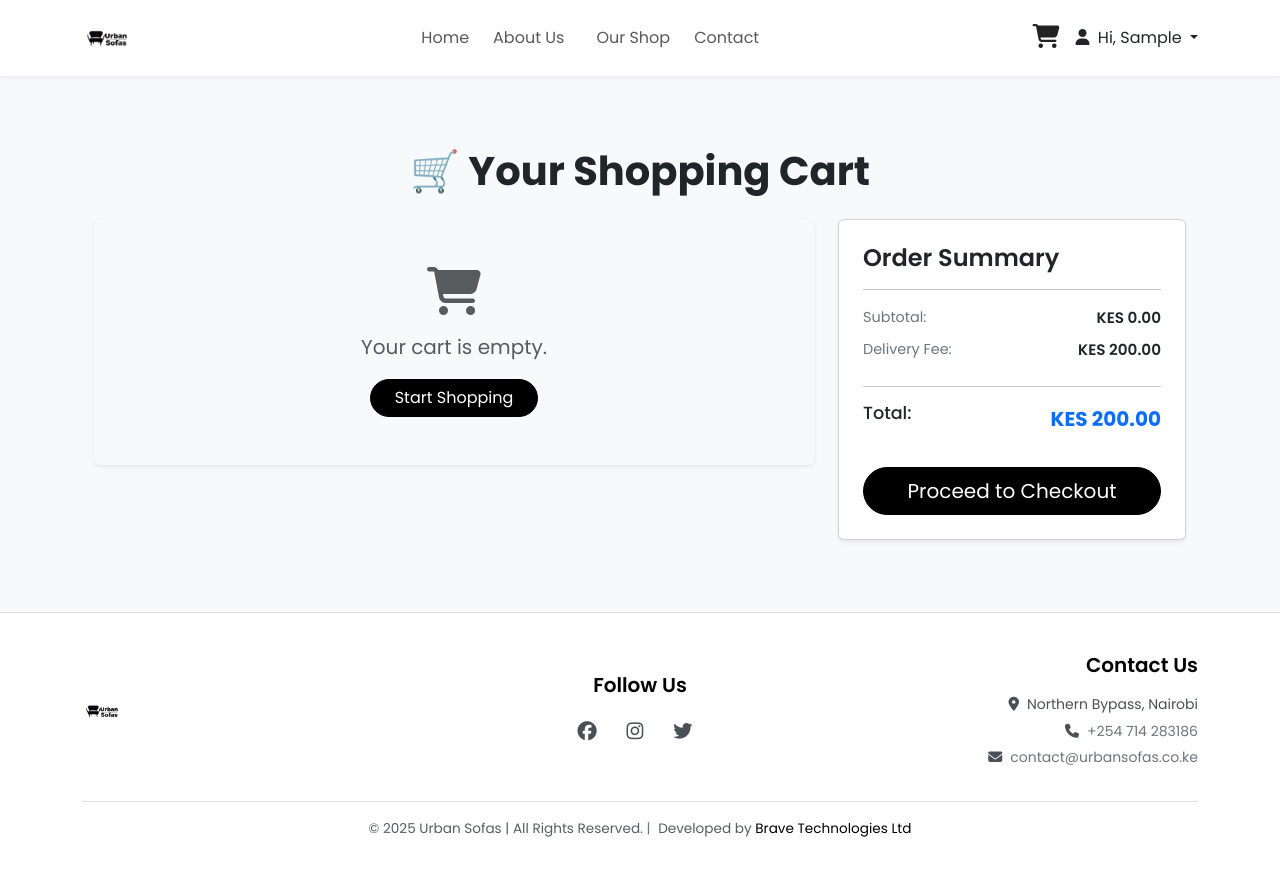
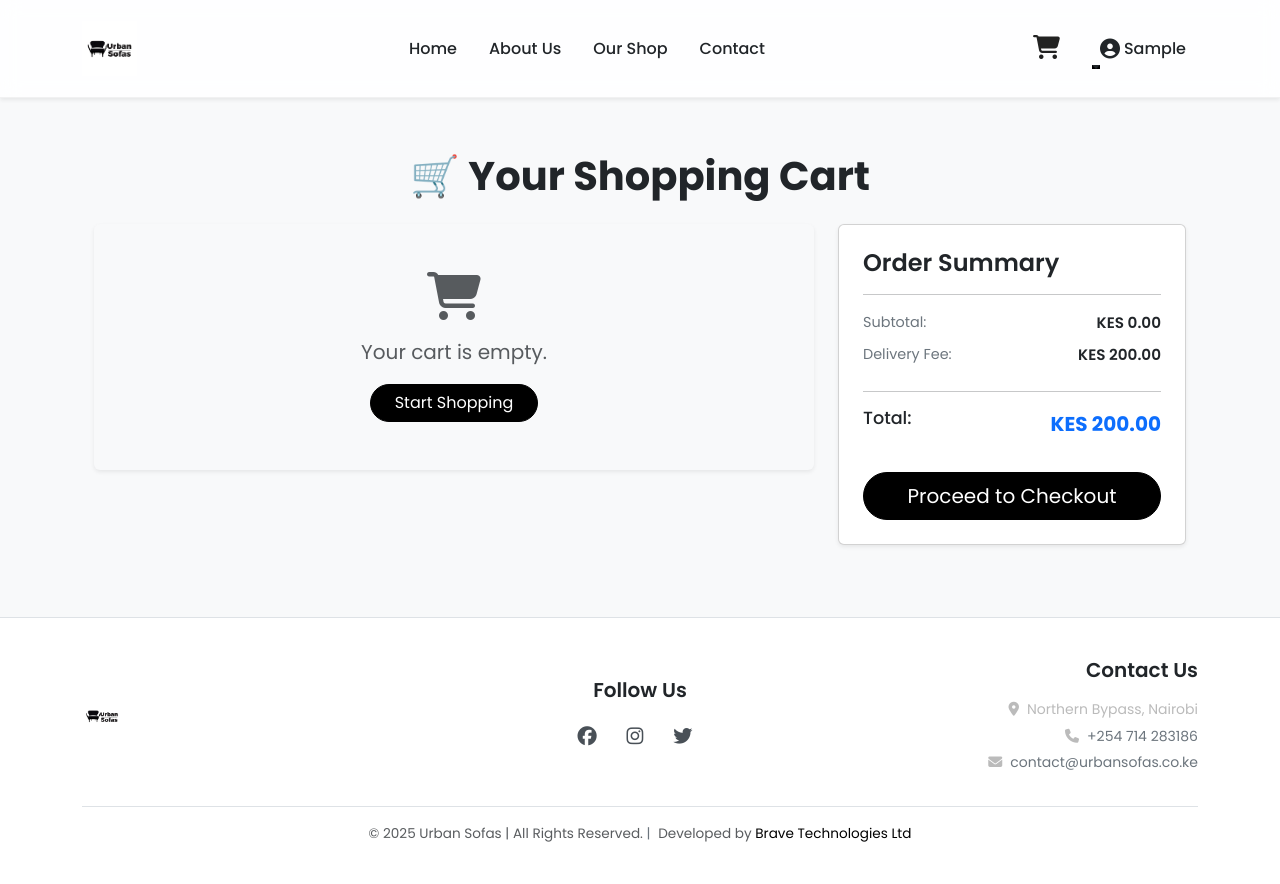
Before and after one commit to Guandaru254/urban-sofas, a Django app: page /cart/ in a window 1280 px wide. Before the commit the page ends 837 px from the top, so only its background shows below. Run offline with Django 5.2, Linux system fonts and the light colour scheme; the visitor is signed in with stand-in values (Sample User, id 1); data that the repository does not hold is empty.

Commit message:
Header Fix

```diff
--- a/templates/base.html
+++ b/templates/base.html
@@ -8,110 +8,181 @@
     <link rel="icon" href="{% static 'assets/images/favicon/favicon.png' %}">
     <title>{% block title %}Urban Sofas{% endblock %}</title>
 
+    <!-- Fonts & Frameworks -->
     <link href="https://fonts.googleapis.com/css2?family=Poppins:wght@400;500;600;700&display=swap" rel="stylesheet">
-    <link href="https://cdn.jsdelivr.net/npm/bootstrap@5.3.3/dist/css/bootstrap.min.css" rel="stylesheet" integrity="sha384-QWTKZyjpPEjISv5WaRU9OFeRpok6YctnYmDr5pNlyT2bRjXh0JMhjY6hW+ALEwIH" crossorigin="anonymous">
-    <link rel="stylesheet" href="https://cdnjs.cloudflare.com/ajax/libs/font-awesome/6.5.1/css/all.min.css" integrity="sha512-DTOQO9RWCH3ppGqcWaEA1BIZOC6xxalwEsw9c2QQeAIftl+Vegovlnee1c9QX4TctnWMn13TZye+giMm8e2LwA==" crossorigin="anonymous" referrerpolicy="no-referrer" />
+    <link href="https://cdn.jsdelivr.net/npm/bootstrap@5.3.3/dist/css/bootstrap.min.css" rel="stylesheet" crossorigin="anonymous">
+    <link rel="stylesheet" href="https://cdnjs.cloudflare.com/ajax/libs/font-awesome/6.5.1/css/all.min.css" crossorigin="anonymous" referrerpolicy="no-referrer" />
     <link rel="stylesheet" href="{% static 'assets/css/styles.css' %}">
 
     {% block extra_head %}{% endblock %}
 
     <style>
-        body { font-family: 'Poppins', sans-serif; background-color: #f8f9fa; color: #212529; padding-top: 75px; }
-        .navbar { background-color: #ffffff; box-shadow: 0 2px 4px rgba(0,0,0,0.05); }
-        .navbar-brand img { max-height: 50px; }
-        .nav-link { transition: color 0.2s ease-in-out; }
-        .footer { background-color: #ffffff; color: #212529; padding: 40px 0; border-top: 1px solid #dee2e6; font-size: 0.9rem; }
-        .footer h5 { color: #000; margin-bottom: 1rem; font-weight: 600; }
-        .footer p { color: #495057; margin-bottom: 0.5rem; }
-        .footer a { color: #000000; text-decoration: none; }
-        .footer a:hover { color: #495057; text-decoration: underline;}
+        body {
+            font-family: 'Poppins', sans-serif;
+            background-color: #f8f9fa;
+            color: #212529;
+            padding-top: 80px;
+        }
+
+        /* --- Modernized Navbar --- */
+        .navbar {
+            background: rgba(255, 255, 255, 0.85);
+            backdrop-filter: blur(10px);
+            border-bottom: 1px solid rgba(0, 0, 0, 0.05);
+            transition: all 0.3s ease-in-out;
+        }
+        .navbar-brand img { height: 55px; width: auto; }
+        .nav-link {
+            color: #212529;
+            position: relative;
+            padding: 0.5rem 0.75rem;
+            font-weight: 500;
+            transition: color 0.2s ease, transform 0.2s ease;
+        }
+        .nav-link:hover {
+            color: #000;
+        }
+        .nav-link::after {
+            content: "";
+            position: absolute;
+            bottom: 0;
+            left: 0;
+            width: 0;
+            height: 2px;
+            background: #000;
+            transition: width 0.3s ease;
+        }
+        .nav-link:hover::after,
+        .nav-link.active::after {
+            width: 100%;
+        }
+
+        /* Cart badge */
+        .navbar .badge {
+            top: -5px;
+            right: -10px;
+            font-size: 0.7rem;
+        }
+
+        /* Dropdown */
+        .dropdown-menu {
+            border: none;
+            border-radius: 10px;
+            box-shadow: 0 3px 12px rgba(0,0,0,0.1);
+        }
+
+        /* Buttons */
+        .btn-outline-primary {
+            --bs-btn-color: #000;
+            --bs-btn-border-color: #000;
+            --bs-btn-hover-bg: #000;
+            --bs-btn-hover-border-color: #000;
+            --bs-btn-hover-color: #fff;
+        }
+        .btn-primary {
+            --bs-btn-bg: #000;
+            --bs-btn-border-color: #000;
+            --bs-btn-hover-bg: #212529;
+            --bs-btn-hover-border-color: #212529;
+        }
+
+        /* Footer */
+        .footer {
+            background-color: #fff;
+            color: #212529;
+            padding: 40px 0;
+            border-top: 1px solid #dee2e6;
+            font-size: 0.9rem;
+        }
+        .footer h5 { font-weight: 600; margin-bottom: 1rem; }
+        .footer a { color: #000; text-decoration: none; }
+        .footer a:hover { color: #495057; text-decoration: underline; }
         .footer .social-icons a { color: #495057; margin: 0 0.5rem; font-size: 1.4rem; }
-        .footer .social-icons a:hover { color: #000000; }
-        .footer .footer-bottom { margin-top: 2rem; padding-top: 1rem; border-top: 1px solid #dee2e6; font-size: 0.85rem; color: #6c757d; }
-        .footer .footer-bottom a { color: #000000; }
+        .footer .social-icons a:hover { color: #000; }
+        .footer .footer-bottom {
+            margin-top: 2rem;
+            padding-top: 1rem;
+            border-top: 1px solid #dee2e6;
+            font-size: 0.85rem;
+            color: #6c757d;
+        }
+
         html, body { height: 100%; }
         .wrapper { display: flex; flex-direction: column; min-height: 100vh; }
         main { flex: 1 0 auto; }
         footer { flex-shrink: 0; }
-        .navbar .badge { top: 0; right: -5px; }
-        .logout-form { display: inline; }
-        .logout-button { background: none; border: none; padding: var(--bs-dropdown-item-padding-y) var(--bs-dropdown-item-padding-x); color: var(--bs-danger-text-emphasis); cursor: pointer; display: block; width: 100%; text-align: left; }
-        .logout-button:hover { color: var(--bs-danger-text-emphasis); background-color: var(--bs-danger-bg-subtle); }
-
-        /* Black Theme Replacements */
-        .nav-link.active, .nav-link.active.fw-semibold { color: #000000 !important; font-weight: 600 !important; }
-        .btn-outline-primary {
-            --bs-btn-color: #000000;
-            --bs-btn-border-color: #000000;
-            --bs-btn-hover-color: #ffffff;
-            --bs-btn-hover-bg: #000000;
-            --bs-btn-hover-border-color: #000000;
-            --bs-btn-active-color: #ffffff;
-            --bs-btn-active-bg: #000000;
-            --bs-btn-active-border-color: #000000;
-        }
-        .btn-primary {
-            --bs-btn-color: #ffffff;
-            --bs-btn-bg: #000000;
-            --bs-btn-border-color: #000000;
-            --bs-btn-hover-color: #ffffff;
-            --bs-btn-hover-bg: #212529;
-            --bs-btn-hover-border-color: #212529;
-            --bs-btn-active-color: #ffffff;
-            --bs-btn-active-bg: #212529;
-            --bs-btn-active-border-color: #212529;
-        }
-        .footer a { color: #000000; }
-        .footer a:hover { color: #495057; }
     </style>
 </head>
 
 <body class="d-flex flex-column h-100">
 <div class="wrapper">
+    <!-- Header -->
     <header id="header" class="header">
-            <nav class="navbar navbar-expand-lg fixed-top py-2">
+        <nav class="navbar navbar-expand-lg fixed-top py-3 shadow-sm">
             <div class="container">
-                    <a class="navbar-brand" href="{% url 'home' %}">
-                        <img src="{% static 'assets/images/logo.png' %}" alt="Urban Sofas Logo" class="img-fluid">
+                <!-- Logo -->
+                <a class="navbar-brand d-flex align-items-center" href="{% url 'home' %}">
+                    <img src="{% static 'assets/images/logo.png' %}" alt="Urban Sofas Logo">
                 </a>
-                    <button class="navbar-toggler" type="button" data-bs-toggle="collapse" data-bs-target="#mainNavigation" aria-controls="mainNavigation" aria-expanded="false" aria-label="Toggle navigation">
-                        <span class="navbar-toggler-icon"></span>
+
+                <!-- Mobile Toggle -->
+                <button class="navbar-toggler border-0" type="button" data-bs-toggle="collapse" data-bs-target="#mainNavigation" aria-controls="mainNavigation" aria-expanded="false" aria-label="Toggle navigation">
+                    <i class="fas fa-bars fa-lg"></i>
                 </button>
+
                 <div class="collapse navbar-collapse" id="mainNavigation">
-                        <ul class="navbar-nav mx-auto mb-2 mb-lg-0">
-                            <li class="nav-item"><a href="{% url 'home' %}" class="nav-link {% if request.resolver_match.url_name == 'home' %}active fw-semibold{% endif %}">Home</a></li>
-                            <li class="nav-item mx-lg-2"><a href="{% url 'about' %}" class="nav-link {% if request.resolver_match.url_name == 'about' %}active fw-semibold{% endif %}">About Us</a></li>
-                            <li class="nav-item mx-lg-2"><a href="{% url 'menu:menu_list' %}" class="nav-link {% if request.resolver_match.app_name == 'menu' %}active fw-semibold{% endif %}">Our Shop</a></li>
-                            <li class="nav-item"><a href="{% url 'contact:contact' %}" class="nav-link {% if request.resolver_match.view_name == 'contact:contact' %}active fw-semibold{% endif %}">Contact</a></li>
+                    <!-- Nav Links -->
+                    <ul class="navbar-nav mx-auto align-items-lg-center">
+                        <li class="nav-item px-2">
+                            <a href="{% url 'home' %}" class="nav-link {% if request.resolver_match.url_name == 'home' %}active{% endif %}">Home</a>
+                        </li>
+                        <li class="nav-item px-2">
+                            <a href="{% url 'about' %}" class="nav-link {% if request.resolver_match.url_name == 'about' %}active{% endif %}">About Us</a>
+                        </li>
+                        <li class="nav-item px-2">
+                            <a href="{% url 'menu:menu_list' %}" class="nav-link {% if request.resolver_match.app_name == 'menu' %}active{% endif %}">Our Shop</a>
+                        </li>
+                        <li class="nav-item px-2">
+                            <a href="{% url 'contact:contact' %}" class="nav-link {% if request.resolver_match.view_name == 'contact:contact' %}active{% endif %}">Contact</a>
+                        </li>
                     </ul>
 
-                        <div class="d-flex align-items-center">
+                    <!-- Right Side -->
+                    <div class="d-flex align-items-center mt-3 mt-lg-0">
                         {% if user.is_authenticated %}
-                                <a class="nav-link position-relative me-3" href="{% url 'cart:cart_view' %}" title="View Cart" aria-label="View Shopping Cart">
+                            <!-- Cart -->
+                            <a class="nav-link position-relative me-3" href="{% url 'cart:cart_view' %}" title="View Cart">
                                 <i class="fas fa-shopping-cart fa-lg"></i>
                                 <span id="cart-count-badge" class="badge bg-danger position-absolute rounded-pill translate-middle {% if not cart_item_count or cart_item_count == 0 %}d-none{% endif %}">
                                     {{ cart_item_count|default:0 }}
                                 </span>
                             </a>
+
+                            <!-- User Dropdown -->
                             <div class="dropdown">
-                                    <a class="nav-link dropdown-toggle" href="#" id="userDropdown" role="button" data-bs-toggle="dropdown" aria-expanded="false">
-                                        <i class="fas fa-user me-1"></i> Hi, {{ user.first_name|default:user.username }}
+                                <a class="nav-link dropdown-toggle d-flex align-items-center" href="#" id="userDropdown" role="button" data-bs-toggle="dropdown" aria-expanded="false">
+                                    <i class="fas fa-user-circle fa-lg me-1 text-dark"></i>
+                                    <span class="fw-medium">{{ user.first_name|default:user.username }}</span>
                                 </a>
-                                    <ul class="dropdown-menu dropdown-menu-end" aria-labelledby="userDropdown">
-                                        <li><a class="dropdown-item" href="{% url 'profiles:profile' %}">My Profile</a></li>
-                                        <li><a class="dropdown-item" href="{% url 'orders:order_list' %}">My Orders</a></li>
+                                <ul class="dropdown-menu dropdown-menu-end shadow-sm border-0 rounded-3" aria-labelledby="userDropdown">
+                                    <li><a class="dropdown-item py-2" href="{% url 'profiles:profile' %}"><i class="fa fa-user me-2 text-secondary"></i> My Profile</a></li>
+                                    <li><a class="dropdown-item py-2" href="{% url 'orders:order_list' %}"><i class="fa fa-box me-2 text-secondary"></i> My Orders</a></li>
                                     <li><hr class="dropdown-divider"></li>
                                     <li>
                                         <form action="{% url 'users:logout' %}" method="POST" class="logout-form">
                                             {% csrf_token %}
-                                                <button type="submit" class="logout-button text-danger">Logout</button>
+                                            <button type="submit" class="dropdown-item text-danger py-2"><i class="fa fa-sign-out-alt me-2"></i> Logout</button>
                                         </form>
                                     </li>
                                 </ul>
                             </div>
                         {% else %}
-                                <a class="btn btn-outline-primary btn-sm me-2 rounded-pill px-3" href="{% url 'users:login' %}">Sign In</a>
-                                <a class="btn btn-primary btn-sm rounded-pill px-3" href="{% url 'users:register' %}">Register</a>
+                            <a class="btn btn-outline-primary btn-sm me-2 rounded-pill px-3" href="{% url 'users:login' %}">
+                                <i class="fa fa-sign-in-alt me-1"></i> Sign In
+                            </a>
+                            <a class="btn btn-primary btn-sm rounded-pill px-3" href="{% url 'users:register' %}">
+                                <i class="fa fa-user-plus me-1"></i> Register
+                            </a>
                         {% endif %}
                     </div>
                 </div>
@@ -119,6 +190,7 @@
         </nav>
     </header>
 
+    <!-- Main Content -->
     <main class="container py-4">
         {% if messages %}
             <div class="messages-container my-3">
@@ -130,10 +202,10 @@
                 {% endfor %}
             </div>
         {% endif %}
-
         {% block content %}{% endblock %}
     </main>
 
+    <!-- Footer -->
     <footer class="footer mt-auto">
         <div class="container">
             <div class="row align-items-center">
@@ -142,9 +214,9 @@
                 </div>
                 <div class="col-md-4 mb-3 mb-md-0 text-center social-icons">
                     <h5>Follow Us</h5>
-                        <a href="#" class="me-2" title="Facebook"><i class="fab fa-facebook"></i></a>
-                        <a href="#" class="me-2" title="Instagram"><i class="fab fa-instagram"></i></a>
-                        <a href="#" title="Twitter"><i class="fab fa-twitter"></i></a>
+                    <a href="#" class="me-2"><i class="fab fa-facebook"></i></a>
+                    <a href="#" class="me-2"><i class="fab fa-instagram"></i></a>
+                    <a href="#"><i class="fab fa-twitter"></i></a>
                 </div>
                 <div class="col-md-4 text-center text-md-end">
                     <h5>Contact Us</h5>
@@ -160,7 +232,8 @@
         </div>
     </footer>
 </div>
-    <script src="https://cdn.jsdelivr.net/npm/bootstrap@5.3.3/dist/js/bootstrap.bundle.min.js" integrity="sha384-YvpcrYf0tY3lHB60NNkmXc5s9fDVZLESaAA55NDzOxhy9GkcIdslK1eN7N6jIeHz" crossorigin="anonymous"></script>
+
+<script src="https://cdn.jsdelivr.net/npm/bootstrap@5.3.3/dist/js/bootstrap.bundle.min.js" crossorigin="anonymous"></script>
 {% block extra_scripts %}{% endblock %}
 </body>
 </html>
```
Also changed, not shown: urban/settings.py (+5 -8 lines). Lines whose indentation alone changed are shown as unchanged.
